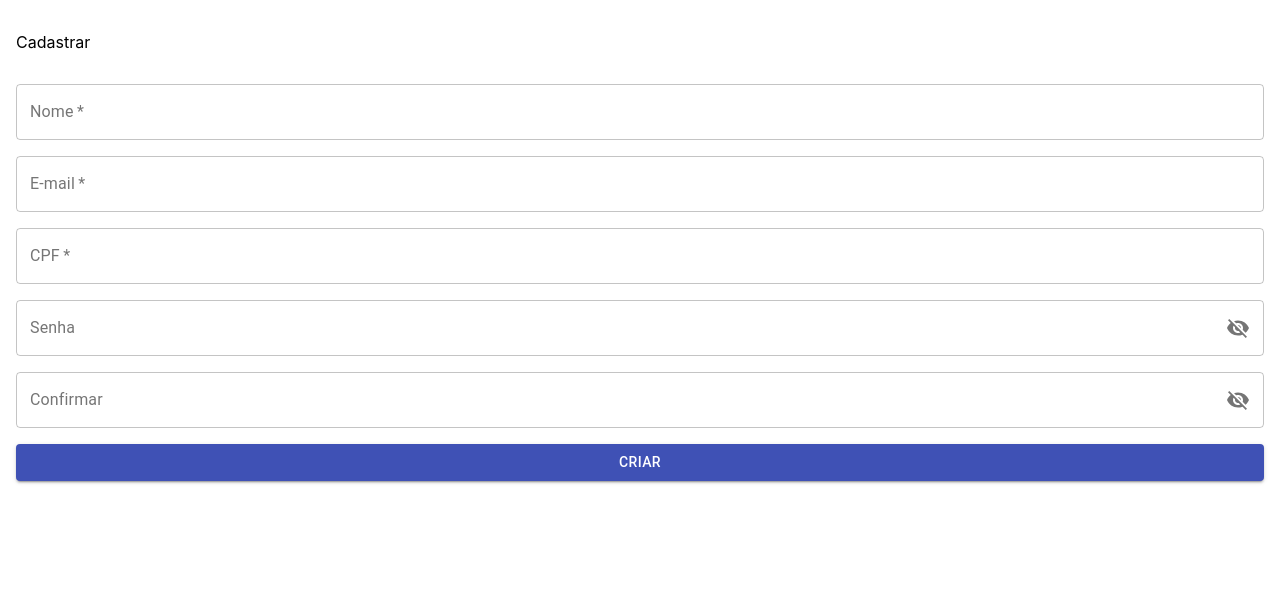
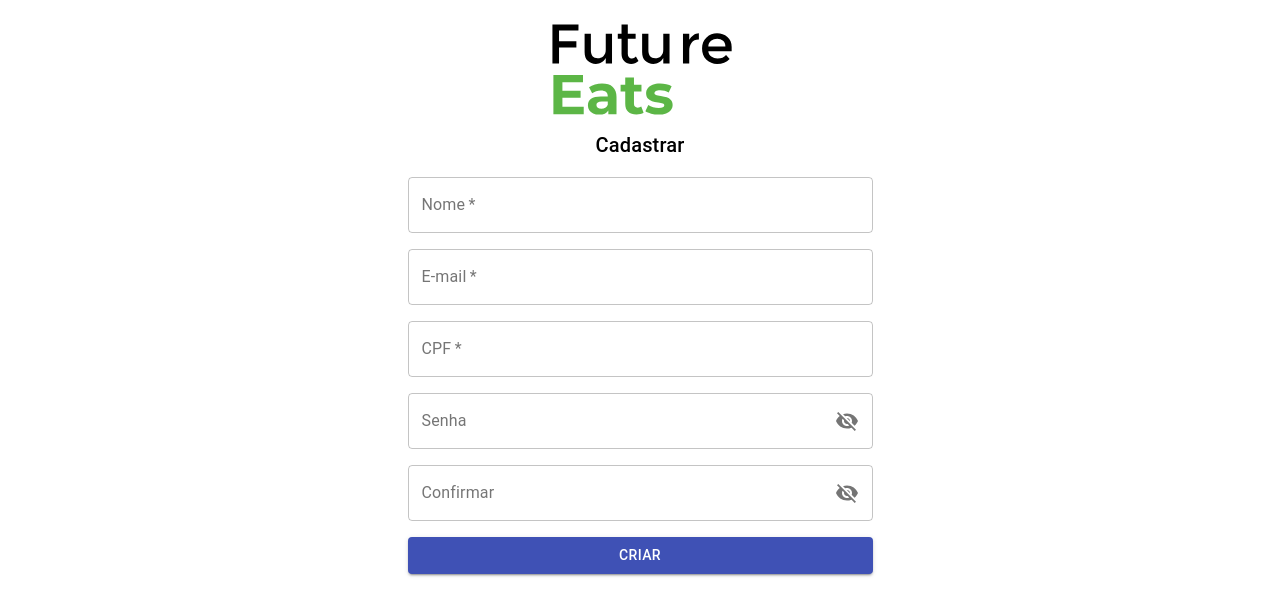
Before and after one commit to future4code/dumont-labe-food4, a React (Create React App) app: page /signup in a window 1280 px wide. Shown: the top 616 px of the page. Built offline with nearby package versions, Linux system fonts and the light colour scheme.

Commit message:
estilização básica signup form

```diff
--- a/src/screens/SignUpPage/SignUpPage.js
+++ b/src/screens/SignUpPage/SignUpPage.js
@@ -1,14 +1,16 @@
 import React, { useState } from 'react';
 import { useHistory } from 'react-router-dom'
-import { TextField, Button, InputLabel, FormControl } from '@material-ui/core';
+import { TextField, Button, InputLabel, FormControl, Typography } from '@material-ui/core';
 import { useForm } from '../../hooks/useForm';
 import { FlexForm } from './styles';
+import { LoginContainer, FormContainer, Logo } from '../LoginPage/styles';
 import OutlinedInput from '@material-ui/core/OutlinedInput';
 import InputAdornment from '@material-ui/core/InputAdornment';
 import Visibility from '@material-ui/icons/Visibility';
 import VisibilityOff from '@material-ui/icons/VisibilityOff';
 import IconButton from '@material-ui/core/IconButton';
 import { signUp } from '../../services/user'
+import logo from '../../assets/black-logo.svg'
 
 const SignUpPage = () => {
   const history = useHistory()
@@ -35,8 +37,10 @@ const SignUpPage = () => {
   }
 
   return (
+    <LoginContainer>
+      <Logo src={logo} />
+      <Typography variant="h6" align="center">Cadastrar</Typography>
       <FlexForm autoComplete="off" onSubmit={onSubmitForm}>
-      <p>Cadastrar</p>
         <TextField
           required
           label="Nome"
@@ -122,6 +126,7 @@ const SignUpPage = () => {
           Criar
         </Button>
       </FlexForm>
+    </LoginContainer>
   )
 }
 
--- a/src/screens/SignUpPage/styles.js
+++ b/src/screens/SignUpPage/styles.js
@@ -4,5 +4,6 @@ export const FlexForm = styled.form`
     display: flex;
     flex-direction: column;
     gap: 16px;
-    padding: 16px;
+    justify-content: space-around;
+    margin-top: 16px;
 `
```
Lines whose indentation alone changed are shown as unchanged.
